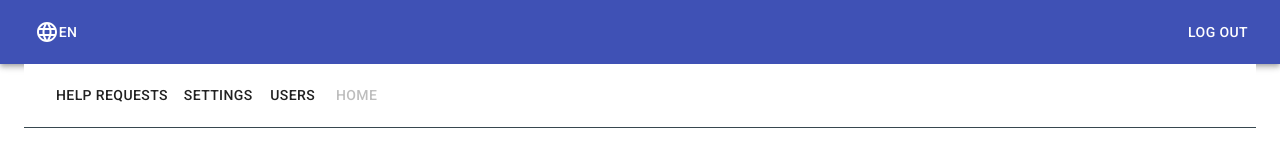
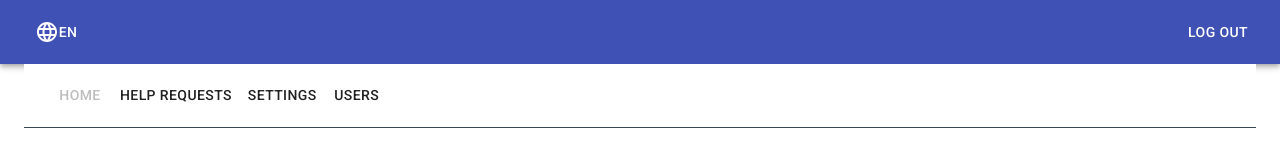
Before and after one commit to zelos-app/community-helpdesk, a React (Create React App) app in the folder front/: page / in a window 1280 px wide. Shown: the top 167 px of the page. Built offline with nearby package versions, Linux system fonts and the light colour scheme; sample sign-in values are in the browser's storage.

Commit message:
#50 Moved home button to the start.

```diff
--- a/front/src/components/DashboardNavigation/DashboardNavigation.js
+++ b/front/src/components/DashboardNavigation/DashboardNavigation.js
@@ -40,6 +40,7 @@ export default function DashboardNavigation() {
 
       <Toolbar className='dashboard-nav'>
         {loggedIn && <>
+          <Button disabled={isHomePage} className='dashboard-nav-item' href="/">Home</Button>
           <Button disabled={isTicketsPage} className='dashboard-nav-item'
                   href="/dashboard">
             <FormattedMessage id="dashboard.nav.tickets"/>
@@ -49,7 +50,6 @@ export default function DashboardNavigation() {
           </Button>
           <Button disabled={isUsersPage} className='dashboard-nav-item' href="/dashboard/users">
             Users</Button>
-          <Button disabled={isHomePage} className='dashboard-nav-item' href="/">Home</Button>
 
         </>}
         {(!loggedIn && !isLoginPage) && <Button disabled={isLoginPage} className='dashboard-nav-item' href="/auth">
```
